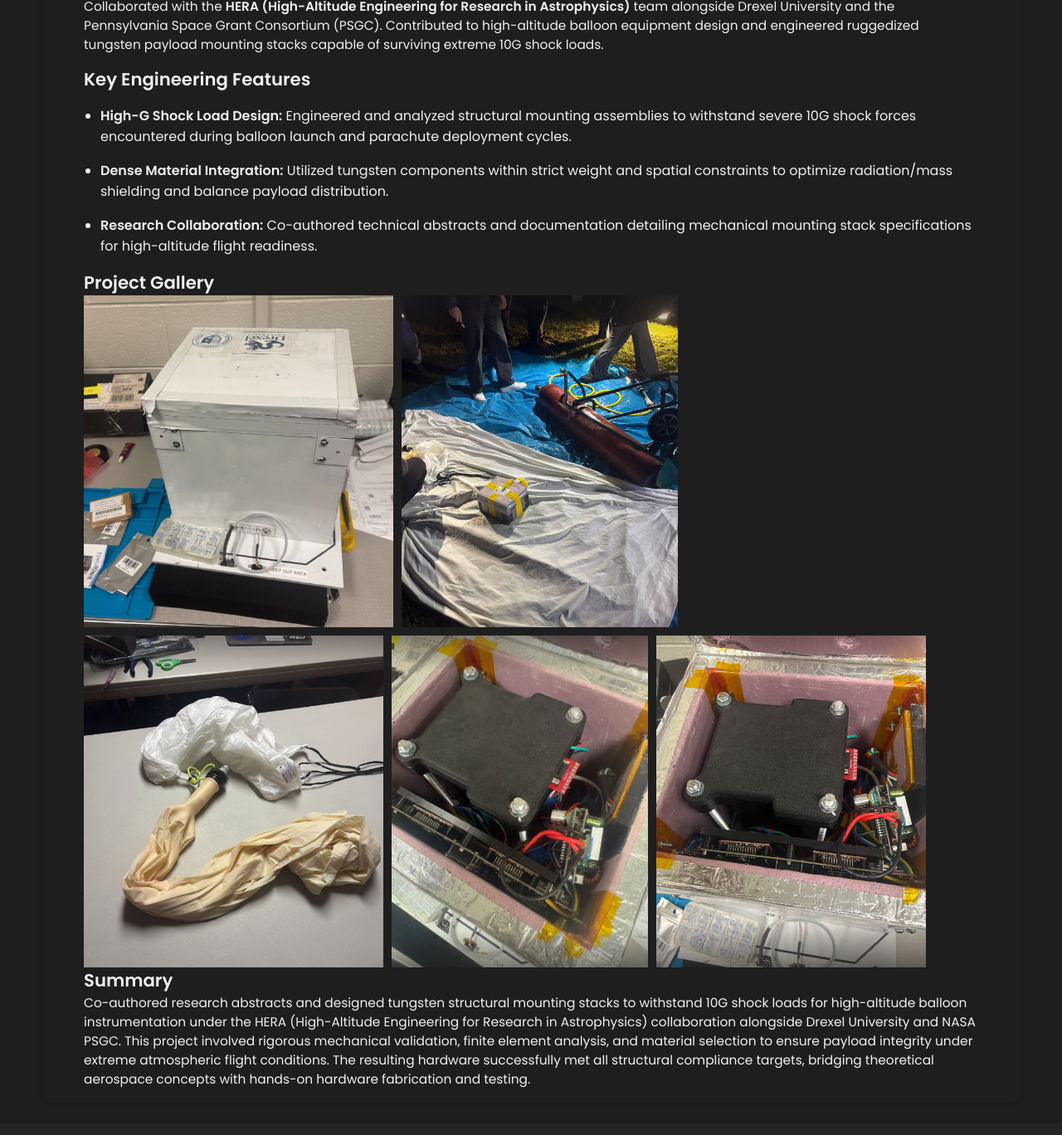
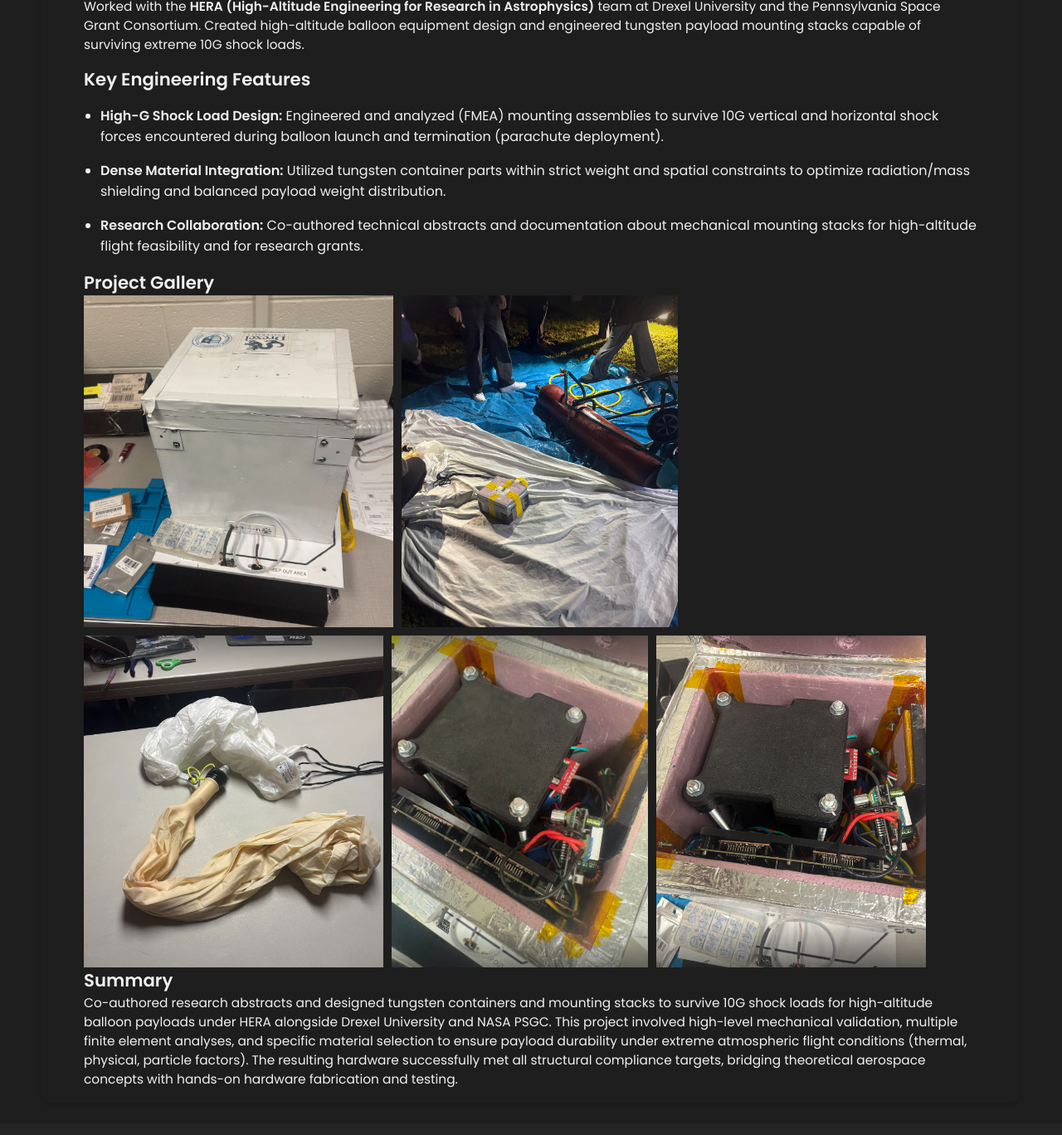
Before and after one commit to MuHasOfficial/MuHasOfficial.github.io, a Jekyll site: the page built from _projects/HASP/index.md, in a window 1280 px wide and 1400 px high, scrolled down 431 px. Shown: the top 1368 px of the window at 83% size. Built offline with Jekyll 4.4.1, drawn with Linux system fonts in a browser that asks for light colours.

Commit message:
Revise project details and enhance clarity
Updated project overview and key engineering features for clarity and detail. Enhanced summary to reflect specific contributions and methodologies used in the HERA project.

```diff
--- a/_projects/HASP/index.md
+++ b/_projects/HASP/index.md
@@ -12,15 +12,15 @@ skills:
 ---
 
 ## Project Overview
-Collaborated with the **HERA (High-Altitude Engineering for Research in Astrophysics)** team alongside Drexel University and the Pennsylvania Space Grant Consortium (PSGC). Contributed to high-altitude balloon equipment design and engineered ruggedized tungsten payload mounting stacks capable of surviving extreme 10G shock loads.
+Worked with the **HERA (High-Altitude Engineering for Research in Astrophysics)** team at Drexel University and the Pennsylvania Space Grant Consortium. Created high-altitude balloon equipment design and engineered tungsten payload mounting stacks capable of surviving extreme 10G shock loads.
 
 ## Key Engineering Features
-- **High-G Shock Load Design:** Engineered and analyzed structural mounting assemblies to withstand severe 10G shock forces encountered during balloon launch and parachute deployment cycles.
-- **Dense Material Integration:** Utilized tungsten components within strict weight and spatial constraints to optimize radiation/mass shielding and balance payload distribution.
-- **Research Collaboration:** Co-authored technical abstracts and documentation detailing mechanical mounting stack specifications for high-altitude flight readiness.
+- **High-G Shock Load Design:** Engineered and analyzed (FMEA) mounting assemblies to survive 10G vertical and horizontal shock forces encountered during balloon launch and termination (parachute deployment).
+- **Dense Material Integration:** Utilized tungsten container parts within strict weight and spatial constraints to optimize radiation/mass shielding and balanced payload weight distribution.
+- **Research Collaboration:** Co-authored technical abstracts and documentation about mechanical mounting stacks for high-altitude flight feasibility and for research grants.
 
 ## Project Gallery
 {% include image-gallery.html images="hasp1.png, hasp2.png, hasp3.png, hasp4.png, hasp5.png" height="400" %}
 
 ## Summary
-Co-authored research abstracts and designed tungsten structural mounting stacks to withstand 10G shock loads for high-altitude balloon instrumentation under the HERA (High-Altitude Engineering for Research in Astrophysics) collaboration alongside Drexel University and NASA PSGC. This project involved rigorous mechanical validation, finite element analysis, and material selection to ensure payload integrity under extreme atmospheric flight conditions. The resulting hardware successfully met all structural compliance targets, bridging theoretical aerospace concepts with hands-on hardware fabrication and testing.
+Co-authored research abstracts and designed tungsten containers and mounting stacks to survive 10G shock loads for high-altitude balloon payloads under HERA alongside Drexel University and NASA PSGC. This project involved high-level mechanical validation, multiple finite element analyses, and specific material selection to ensure payload durability under extreme atmospheric flight conditions (thermal, physical, particle factors). The resulting hardware successfully met all structural compliance targets, bridging theoretical aerospace concepts with hands-on hardware fabrication and testing.
```
